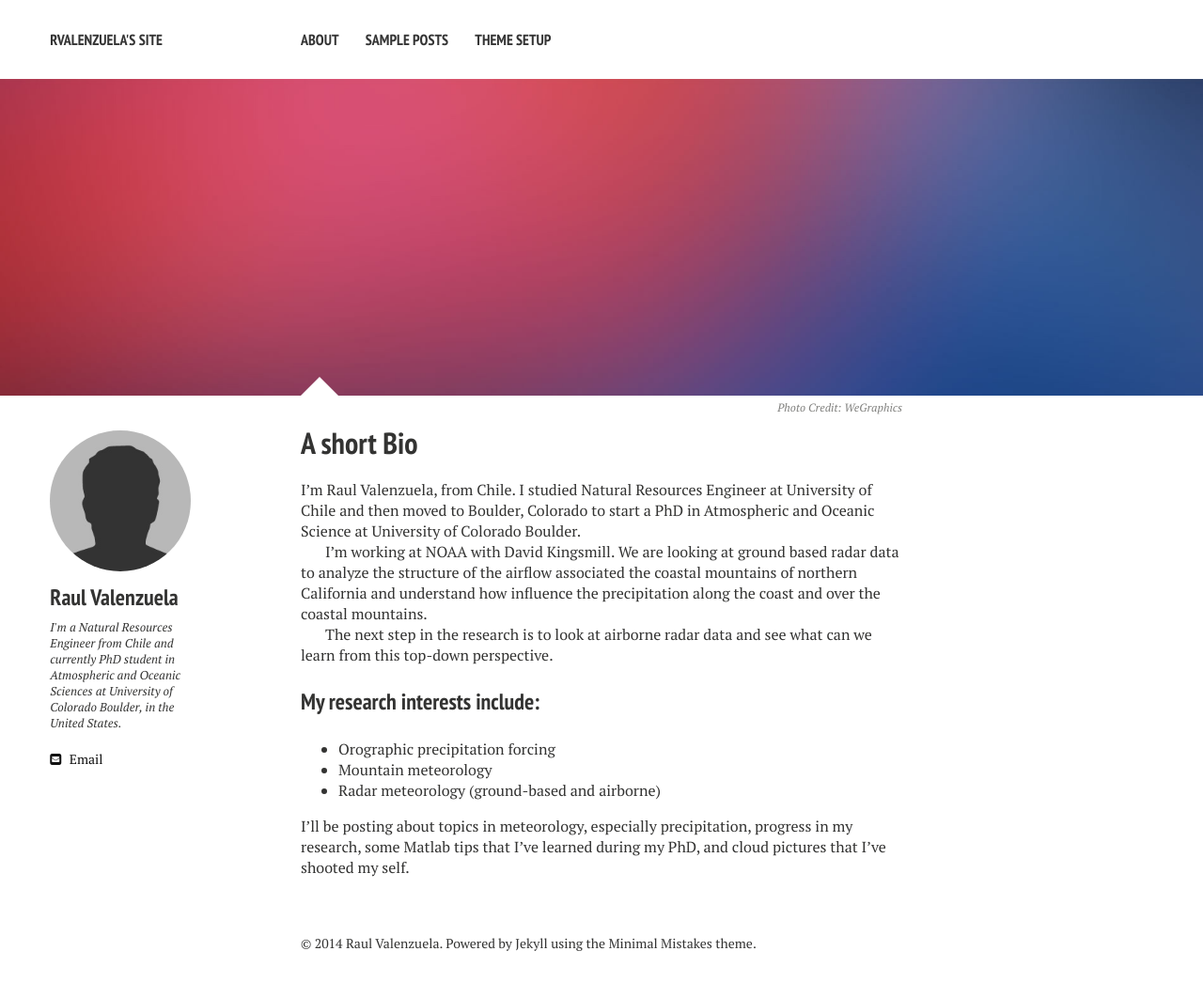
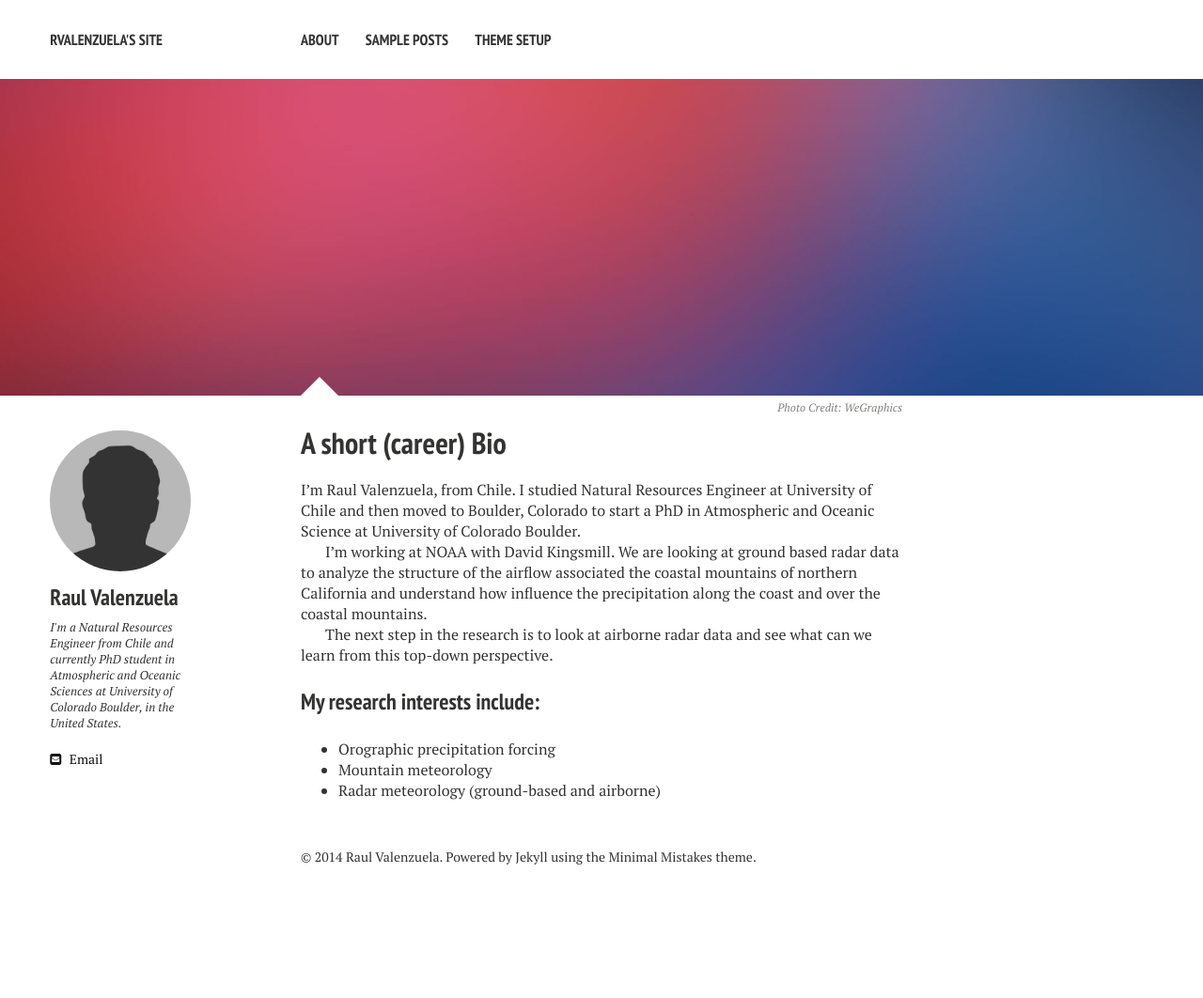
Before and after one commit to Joe-Robertson/rvalenzuelar.github.io, a Jekyll site: the page built from about/index.md, in a window 1280 px wide. Shown: the whole page at 94% size. Built offline with Jekyll 4.4.1, drawn with Linux system fonts in a browser that asks for light colours; nearby versions of some CDN libraries; after the commit the page ends 970 px from its top, so only the background shows below that.

Commit message:
about page edited

```diff
--- a/about/index.md
+++ b/about/index.md
@@ -1,6 +1,6 @@
 ---
 layout: page
-title: A short Bio
+title: A short (career) Bio
 tags: [about, author, bio]
 modified: 2014-08-08T20:53:07.573882-04:00
 comments: true
@@ -22,5 +22,3 @@ The next step in the research is to look at airborne radar data and see what can
 * Orographic precipitation forcing
 * Mountain meteorology
 * Radar meteorology (ground-based and airborne)
-
-I'll be posting about topics in meteorology, especially precipitation, progress in my research, some Matlab tips that I've learned during my PhD, and cloud pictures that I've shooted my self.
```
